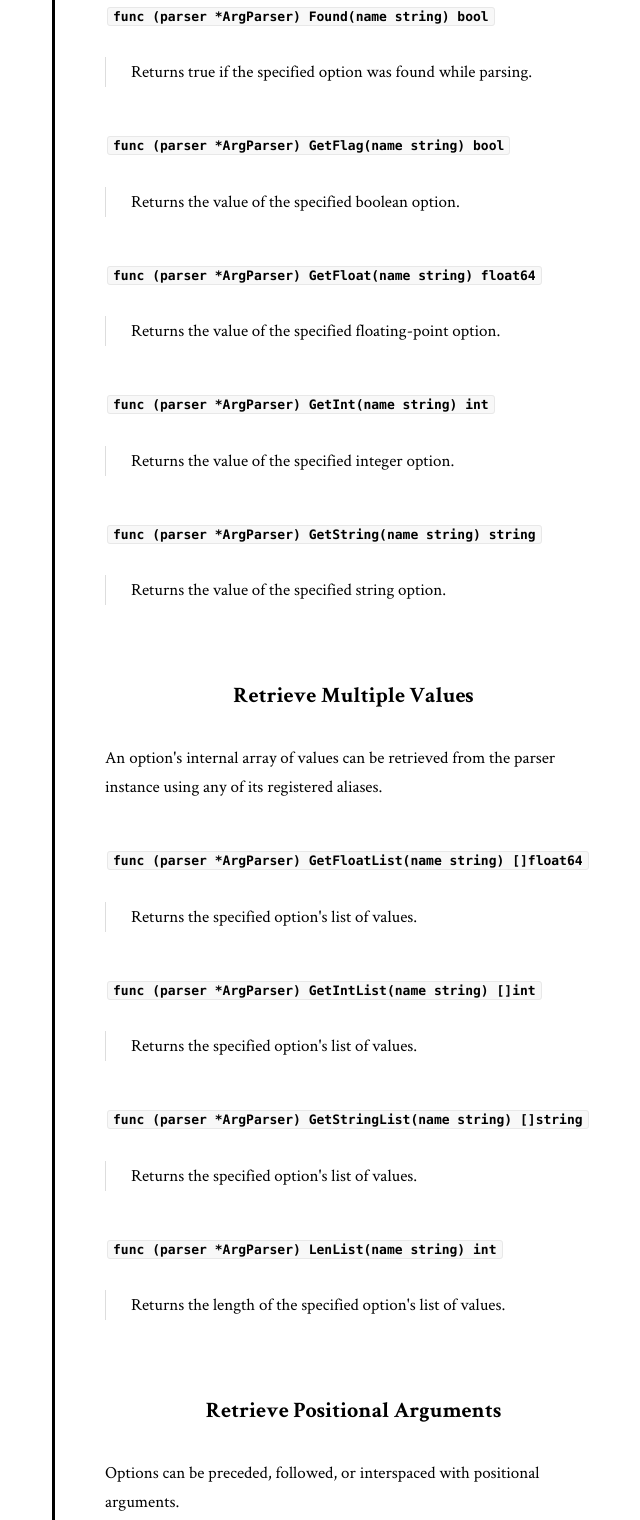
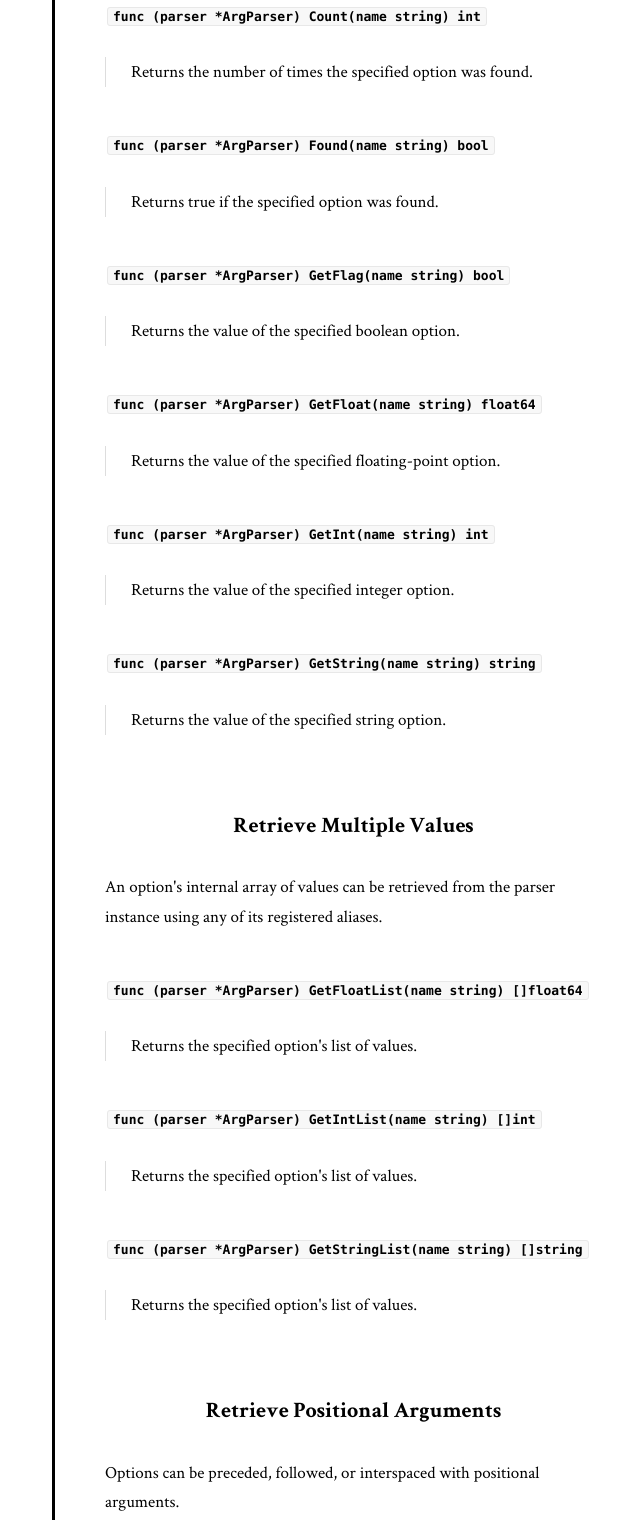
Before and after one commit to dmulholl/janus, a plain HTML site: page docs/out/api.html in a window 1280 px wide. Shown: the part 3121-4641 px from the top of the page, without its empty margins (468-1108 px from the left). Drawn offline with Linux system fonts and the light colour scheme.

Commit message:
Update documentation

```diff
--- a/docs/out/api.html
+++ b/docs/out/api.html
@@ -167,11 +167,21 @@ Each option maintains an internal array of values &mdash; the value of the optio
 <dl>
 <div>
 <dt>
+<code>func (parser *ArgParser) Count(name string) int</code>
+</dt>
+<dd>
+<p>
+Returns the number of times the specified option was found.
+</p>
+</dd>
+</div>
+<div>
+<dt>
 <code>func (parser *ArgParser) Found(name string) bool</code>
 </dt>
 <dd>
 <p>
-Returns true if the specified option was found while parsing.
+Returns true if the specified option was found.
 </p>
 </dd>
 </div>
@@ -250,16 +260,6 @@ Returns the specified option's list of values.
 <dd>
 <p>
 Returns the specified option's list of values.
-</p>
-</dd>
-</div>
-<div>
-<dt>
-<code>func (parser *ArgParser) LenList(name string) int</code>
-</dt>
-<dd>
-<p>
-Returns the length of the specified option's list of values.
 </p>
 </dd>
 </div>
@@ -408,7 +408,6 @@ Returns true if the parser has found a command.
 </dd>
 </div>
 </dl>
-
     </article>
 
 
--- a/docs/out/graphite.css
+++ b/docs/out/graphite.css
@@ -46,7 +46,7 @@ img {
 body {
     font-size: 17px;
     color: black;
-    font-family: 'Crimson Text', serif;
+    font-family: 'Crimson Text', Georgia, serif;
     line-height: 1.75;
 }
 
```
Also changed, not shown: docs/out/cli.html (+0 -1 lines), docs/out/index.html (+0 -1 lines), 1 other file.
